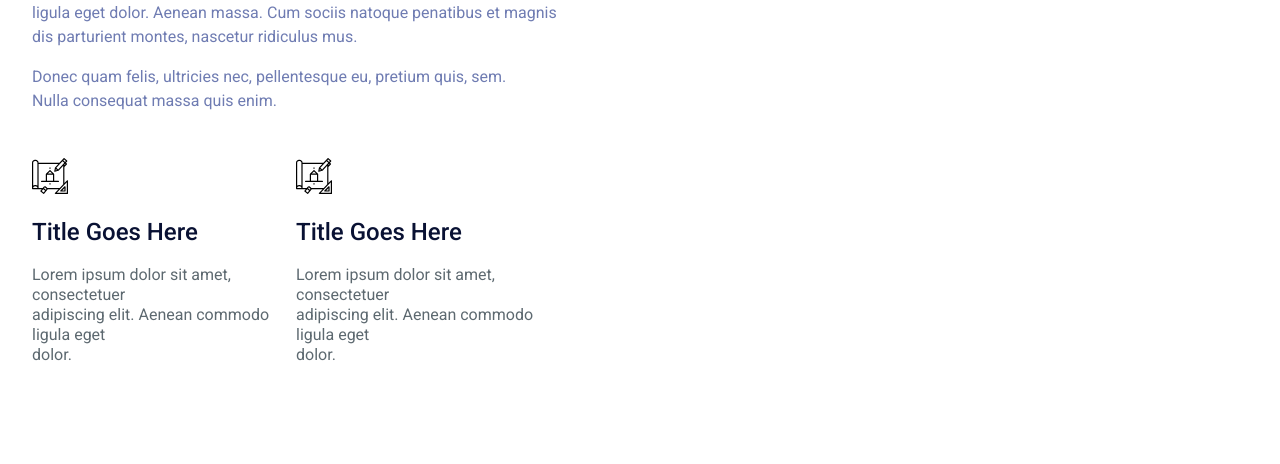
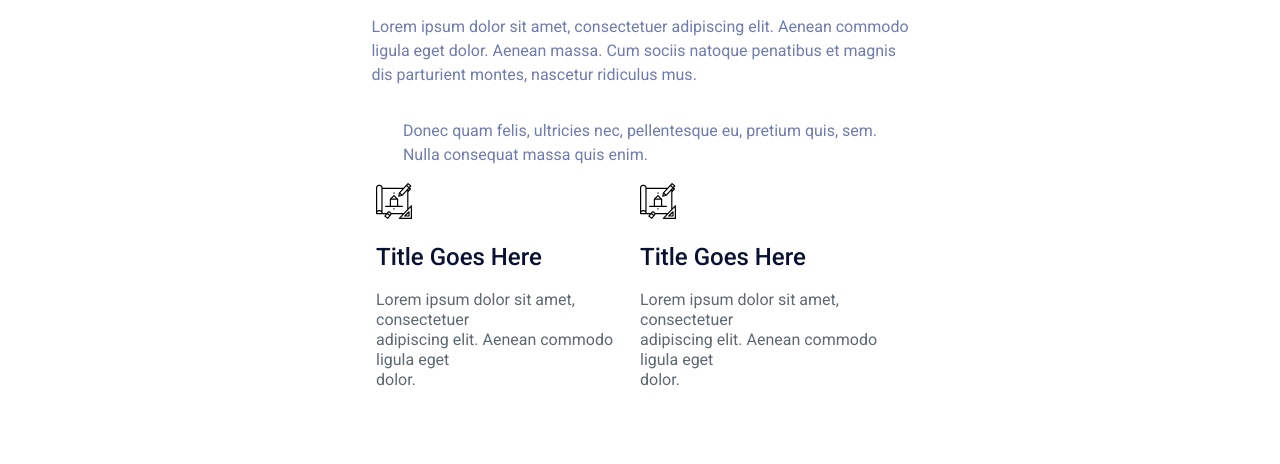
Before and after one commit to woodooi/web_lab, a plain HTML site: page index.html in a window 1280 px wide. Shown: the part 336-800 px from the top of the page. Drawn offline with Linux system fonts and the light colour scheme.

Commit message:
adding lab10

```diff
--- a/css/globals.css
+++ b/css/globals.css
@@ -27,6 +27,9 @@ ul {
 .inner {
     margin-top: 140px;
     line-height: 1.5rem;
+    display: flex;
+    flex-direction: column;
+    align-items: center;
     max-height: none;
     color: #6F7CB2;
 }
@@ -35,6 +38,7 @@ ul {
     margin-top: 45px;
     display: flex;
     padding: 0;
+    margin: 0 auto;
 }
 
 .inner__subparaghraph {
```
